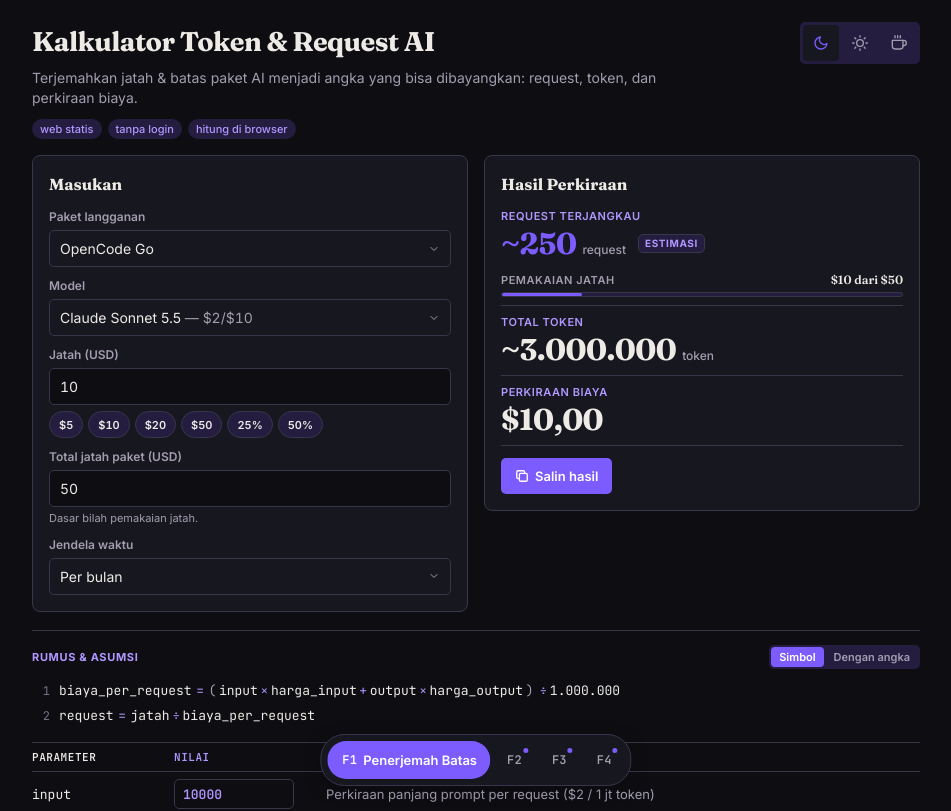
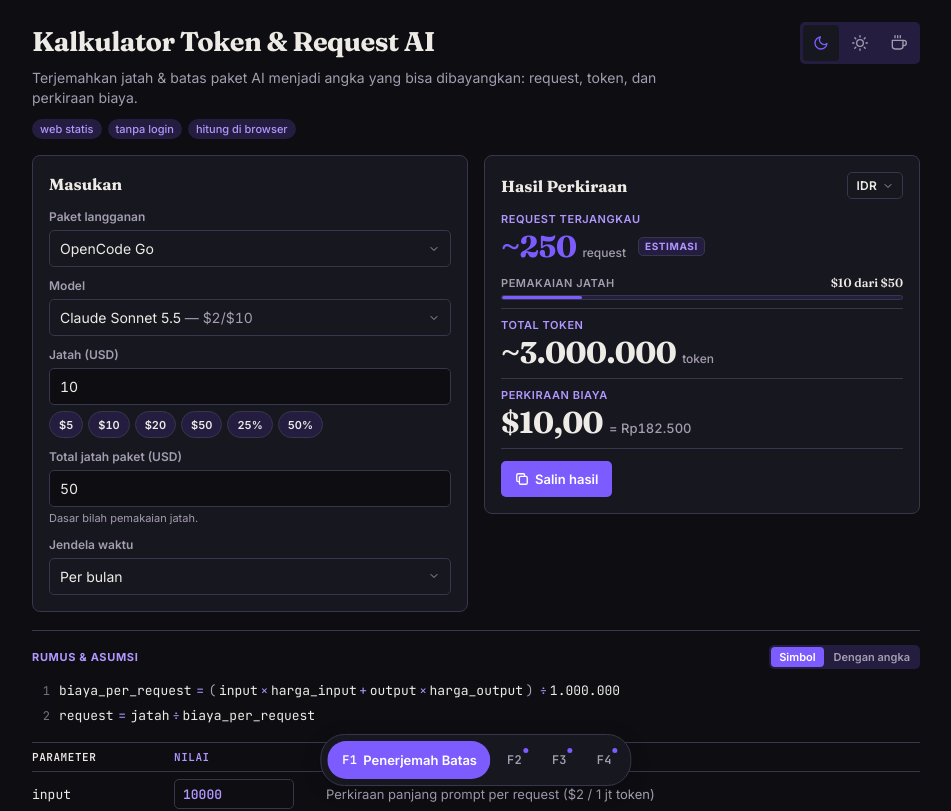
Before and after one commit to Pidzzzz/kalkulator-token-ai, a React (Vite) app: page / in a window 1280 px wide. Shown: the top 811 px of the page, without its empty margins (164-1115 px from the left). Built offline with nearby package versions, Linux system fonts and the light colour scheme.

Commit message:
feat: konversi mata uang pada Perkiraan Biaya (Sesi 2D-2)

```diff
--- a/src/components/Dropdown.jsx
+++ b/src/components/Dropdown.jsx
@@ -56,8 +56,10 @@ function CheckIcon() {
  *
  * Opsi datar:  options={[{ value, label }]}
  * Opsi bergrup: groups={[{ label, options: [{ value, label, short, detail }] }]}
- *   - `short`  -> imbuhan harga ringkas di pemicu ("— $2/$10")
- *   - `detail` -> baris kedua mono di dalam daftar (khusus Model)
+ *   - `short`        -> imbuhan harga ringkas di pemicu ("— $2/$10")
+ *   - `detail`       -> baris kedua mono di dalam daftar (khusus Model/Mata uang)
+ *   - `triggerLabel` -> teks pemicu bila berbeda dari label baris (mis. kode "IDR")
+ * `compact` -> ukuran ringkas (dipakai pemilih mata uang di judul kartu Hasil).
  */
 export default function Dropdown({
   id,
@@ -67,6 +69,7 @@ export default function Dropdown({
   options,
   groups,
   placeholder = "Pilih",
+  compact = false,
 }) {
   const menuId = `${id}-listbox`;
   const rootRef = useRef(null);
@@ -304,7 +307,7 @@ export default function Dropdown({
       : "dropdown__panel";
 
   return (
-    <div className="dropdown" ref={rootRef}>
+    <div className={compact ? "dropdown dropdown--ringkas" : "dropdown"} ref={rootRef}>
       <button
         ref={triggerRef}
         type="button"
@@ -325,7 +328,9 @@ export default function Dropdown({
         onKeyDown={onKeyDown}
       >
         <span className="dropdown__nilai">
-          {terpilih ? terpilih.label : placeholder}
+          {terpilih
+            ? terpilih.triggerLabel ?? terpilih.label
+            : placeholder}
           {terpilih?.short ? (
             <span className="dropdown__ringkas"> — {terpilih.short}</span>
           ) : null}
--- a/src/components/ResultPanel.jsx
+++ b/src/components/ResultPanel.jsx
@@ -1,6 +1,21 @@
 import { useEffect, useRef, useState } from "react";
+import Dropdown from "./Dropdown";
 import { formatRibuan, formatUSD } from "../utils/calculator";
+import { formatMataUang, opsiMataUang } from "../utils/currency";
+import { KODE_MATA_UANG_BAWAAN, getCurrency } from "../data/currencies";
 import { useCountUp } from "../utils/useCountUp";
+
+const MATA_UANG_KEY = "kalkulator-mata-uang";
+
+function bacaMataUang() {
+  if (typeof window === "undefined") return KODE_MATA_UANG_BAWAAN;
+  try {
+    const tersimpan = window.localStorage.getItem(MATA_UANG_KEY);
+    return getCurrency(tersimpan) ? tersimpan : KODE_MATA_UANG_BAWAAN;
+  } catch {
+    return KODE_MATA_UANG_BAWAAN;
+  }
+}
 
 function salinLama(teks) {
   const area = document.createElement("textarea");
@@ -24,7 +39,16 @@ function salinLama(teks) {
 
 export default function ResultPanel({ result, preset, model, jendelaLabel }) {
   const [tersalin, setTersalin] = useState(false);
+  const [mataUang, setMataUang] = useState(bacaMataUang);
   const timerRef = useRef(null);
+
+  useEffect(() => {
+    try {
+      window.localStorage.setItem(MATA_UANG_KEY, mataUang);
+    } catch {
+      // Penyimpanan tidak tersedia — pilihan tetap berlaku selama sesi.
+    }
+  }, [mataUang]);
 
   useEffect(
     () => () => {
@@ -40,6 +64,11 @@ export default function ResultPanel({ result, preset, model, jendelaLabel }) {
   const susunRingkasan = () => {
     const namaPaket = preset?.nama || "Kustom";
     const namaModel = model?.nama || "—";
+    const biayaUSD = formatUSD(result.perkiraanBiaya, 2, 2);
+    const biayaKonversi =
+      mataUang !== "USD"
+        ? ` (= ${formatMataUang(result.perkiraanBiaya, mataUang)})`
+        : "";
     return [
       "Perkiraan Kalkulator Token AI",
       `Paket: ${namaPaket}`,
@@ -47,7 +76,7 @@ export default function ResultPanel({ result, preset, model, jendelaLabel }) {
       `Jatah: ${formatUSD(result.jatah, 2, 2)} (${jendelaLabel})`,
       `Request terjangkau: ~${formatRibuan(result.requestTampil)} request`,
       `Total token: ~${formatRibuan(result.totalToken)} token`,
-      `Perkiraan biaya: ${formatUSD(result.perkiraanBiaya, 2, 2)}`,
+      `Perkiraan biaya: ${biayaUSD}${biayaKonversi}`,
       "Semua angka adalah perkiraan, bukan angka tagihan.",
     ].join("\n");
   };
@@ -77,7 +106,17 @@ export default function ResultPanel({ result, preset, model, jendelaLabel }) {
 
   return (
     <article className="card">
-      <h2 className="card__title">Hasil Perkiraan</h2>
+      <div className="card__header">
+        <h2 className="card__title">Hasil Perkiraan</h2>
+        <Dropdown
+          id="mata-uang"
+          compact
+          label="Mata uang konversi"
+          value={mataUang}
+          onChange={setMataUang}
+          options={opsiMataUang}
+        />
+      </div>
 
       <div className="result-rows">
         {result.isValid ? (
@@ -144,6 +183,11 @@ export default function ResultPanel({ result, preset, model, jendelaLabel }) {
                 <span className="result-row__value">
                   {formatUSD(tampilBiaya, 2, 2)}
                 </span>
+                {mataUang !== "USD" && (
+                  <span className="result-row__konversi">
+                    = {formatMataUang(tampilBiaya, mataUang)}
+                  </span>
+                )}
               </div>
             </div>
           </>
--- /dev/null
+++ b/src/data/currencies.js
@@ -0,0 +1,75 @@
+/**
+ * Kurs mata uang terhadap USD (1 USD = kurs).
+ * Sumber & tanggal cek seragam; perbarui berkala bila kurs bergerak jauh.
+ */
+export const currencies = [
+  {
+    kode: "USD",
+    nama: "Dolar AS",
+    kurs: 1,
+    cek: "2026-11-19",
+    sumber: "Kurs tengah pasar (mid-market) dari tabel forex publik",
+  },
+  {
+    kode: "IDR",
+    nama: "Rupiah",
+    kurs: 18250,
+    cek: "2026-11-19",
+    sumber: "Kurs tengah pasar (mid-market) dari tabel forex publik",
+  },
+  {
+    kode: "EUR",
+    nama: "Euro",
+    kurs: 0.91,
+    cek: "2026-11-19",
+    sumber: "Kurs tengah pasar (mid-market) dari tabel forex publik",
+  },
+  {
+    kode: "GBP",
+    nama: "Pound sterling",
+    kurs: 0.76,
+    cek: "2026-11-19",
+    sumber: "Kurs tengah pasar (mid-market) dari tabel forex publik",
+  },
+  {
+    kode: "JPY",
+    nama: "Yen Jepang",
+    kurs: 160,
+    cek: "2026-11-19",
+    sumber: "Kurs tengah pasar (mid-market) dari tabel forex publik",
+  },
+  {
+    kode: "SGD",
+    nama: "Dolar Singapura",
+    kurs: 1.29,
+    cek: "2026-11-19",
+    sumber: "Kurs tengah pasar (mid-market) dari tabel forex publik",
+  },
+  {
+    kode: "MYR",
+    nama: "Ringgit Malaysia",
+    kurs: 4.11,
+    cek: "2026-11-19",
+    sumber: "Kurs tengah pasar (mid-market) dari tabel forex publik",
+  },
+  {
+    kode: "INR",
+    nama: "Rupee India",
+    kurs: 93.3,
+    cek: "2026-11-19",
+    sumber: "Kurs tengah pasar (mid-market) dari tabel forex publik",
+  },
+  {
+    kode: "CNY",
+    nama: "Yuan Tiongkok",
+    kurs: 6.67,
+    cek: "2026-11-19",
+    sumber: "Kurs tengah pasar (mid-market) dari tabel forex publik",
+  },
+];
+
+export const KODE_MATA_UANG_BAWAAN = "IDR";
+
+export function getCurrency(kode) {
+  return currencies.find((c) => c.kode === kode) ?? null;
+}
--- a/src/index.css
+++ b/src/index.css
@@ -373,6 +373,11 @@ body {
   min-width: 0;
 }
 
+/* Panel mata uang di kartu Hasil ikut menutupi kartu Masukan saat terbuka. */
+.module-f1 > .card:has(.dropdown__panel) {
+  z-index: 30;
+}
+
 @media (min-width: 680px) {
   .module-f1 {
     grid-template-columns: 1fr 1fr;
@@ -399,6 +404,20 @@ body {
   font-weight: 700;
   color: var(--ink);
   margin-block-end: 12px;
+}
+
+/* Baris judul kartu: judul + pemilih mata uang ringkas */
+.card__header {
+  display: flex;
+  align-items: center;
+  justify-content: space-between;
+  gap: 10px;
+  margin-block-end: 12px;
+}
+
+.card__header .card__title {
+  min-width: 0;
+  margin-block-end: 0;
 }
 
 /* ---- Input Panel Form (Tinggi ±37px, Rapat) ---- */
@@ -533,6 +552,31 @@ body {
 
 .dropdown__trigger--open .dropdown__chevron {
   transform: rotate(180deg);
+}
+
+/* Varian ringkas: pemilih mata uang di baris judul kartu Hasil */
+.dropdown--ringkas {
+  width: auto;
+  flex-shrink: 0;
+}
+
+.dropdown--ringkas .dropdown__trigger {
+  width: auto;
+  min-height: 27px;
+  padding: 3px 8px;
+  gap: 5px;
+  font-size: 0.75rem;
+  font-weight: 600;
+  letter-spacing: 0.02em;
+  font-variant-numeric: tabular-nums;
+}
+
+.dropdown--ringkas .dropdown__panel {
+  left: auto;
+  right: 0;
+  width: max-content;
+  min-width: 176px;
+  max-width: min(260px, calc(100vw - 24px));
 }
 
 .dropdown__panel {
@@ -777,8 +821,19 @@ body {
 
 .result-row__value-wrap {
   display: flex;
+  flex-wrap: wrap;
   align-items: baseline;
   gap: 6px;
+}
+
+/* Konversi mata uang: di samping biaya USD bila muat, membungkus bila sempit */
+.result-row__konversi {
+  font-size: 0.813rem;
+  font-weight: 500;
+  line-height: 1.3;
+  color: var(--muted);
+  font-variant-numeric: tabular-nums;
+  overflow-wrap: anywhere;
 }
 
 .result-row__value {
--- /dev/null
+++ b/src/utils/currency.js
@@ -0,0 +1,32 @@
+import { currencies, getCurrency } from "../data/currencies.js";
+
+/**
+ * Format nilai USD ke mata uang tujuan memakai Intl locale id-ID.
+ * IDR & JPY otomatis tanpa desimal sesuai Intl.
+ * Spasi setelah simbol/nama mata uang dirapatkan agar ringkas ("Rp182.500").
+ */
+export function formatMataUang(nilaiUSD, kode) {
+  const mataUang = getCurrency(kode);
+  const angka = Number(nilaiUSD);
+  if (!mataUang || !Number.isFinite(angka)) return "";
+
+  // IDR & JPY tanpa desimal (mengikuti kebiasaan Intl untuk JPY; IDR dipaksa 0).
+  const tanpaDesimal = mataUang.kode === "IDR" || mataUang.kode === "JPY";
+
+  return new Intl.NumberFormat("id-ID", {
+    style: "currency",
+    currency: mataUang.kode,
+    ...(tanpaDesimal
+      ? { minimumFractionDigits: 0, maximumFractionDigits: 0 }
+      : {}),
+  })
+    .format(angka * mataUang.kurs)
+    .replace(/\s(?=\d)/g, "");
+}
+
+export const opsiMataUang = currencies.map((c) => ({
+  value: c.kode,
+  label: `${c.kode} — ${c.nama}`,
+  triggerLabel: c.kode,
+  detail: `${formatMataUang(1, c.kode)} per $1`,
+}));
```
Also changed, not shown: 2 other files (tests, documents, lock files or other folders).
